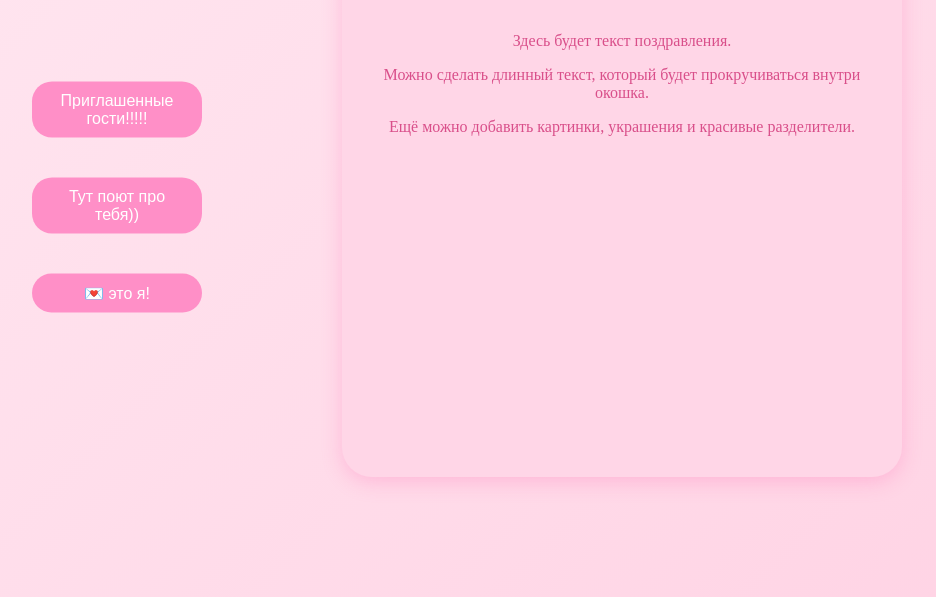
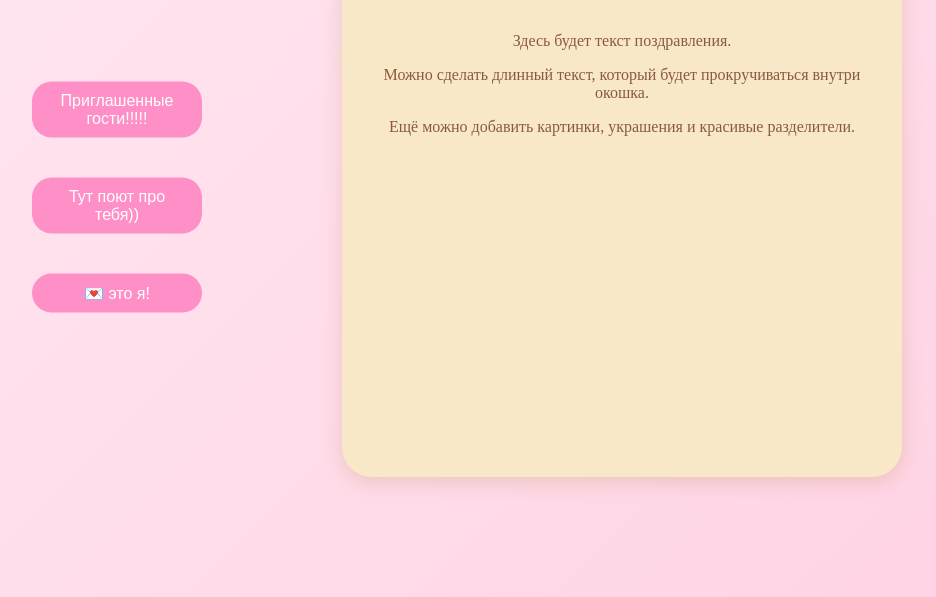
Before and after one commit to stcathy/hb67-18, a plain HTML site: page nextpage.html in a window 1280 px wide. Shown: the part 203-800 px from the top of the page, without its empty margins (18-954 px from the left). Drawn offline with Linux system fonts and the light colour scheme.

Commit message:
Update style.css

```diff
--- a/style.css
+++ b/style.css
@@ -100,13 +100,13 @@ button {
 
 
 .letter {
-    background: #ffd6e7;
+    background: #f8e8c8;
     width: 500px;
     height: 500px;
     padding: 30px;
     border-radius: 30px;
-    box-shadow: 0 5px 20px rgba(255, 105, 180, 0.3);
-    color: #d94f8a;
+    box-shadow: 0 5px 20px rgba(180, 130, 70, 0.25);
+    color: #8b5a3c;
     text-align: center;
 }
 
```
